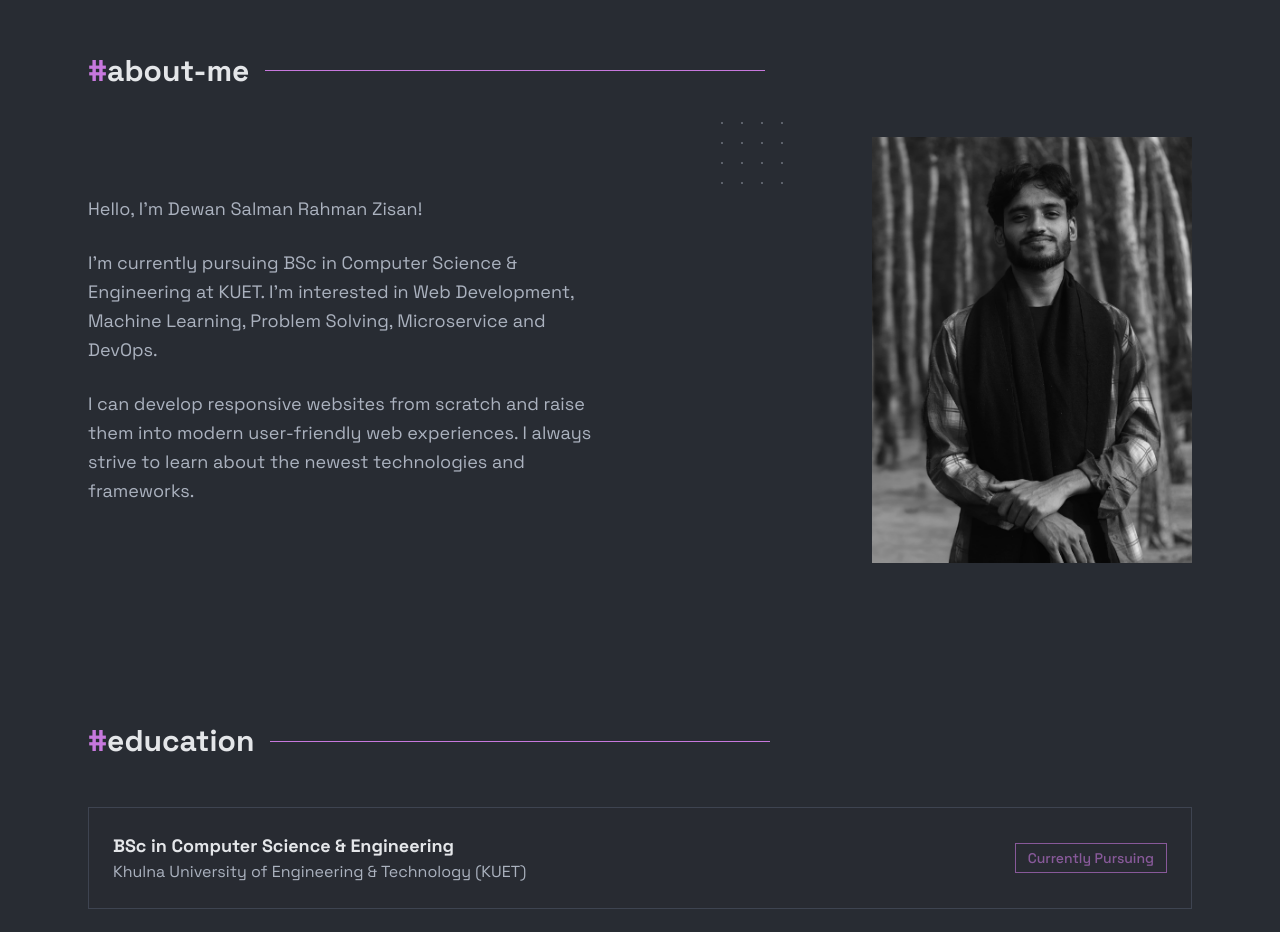
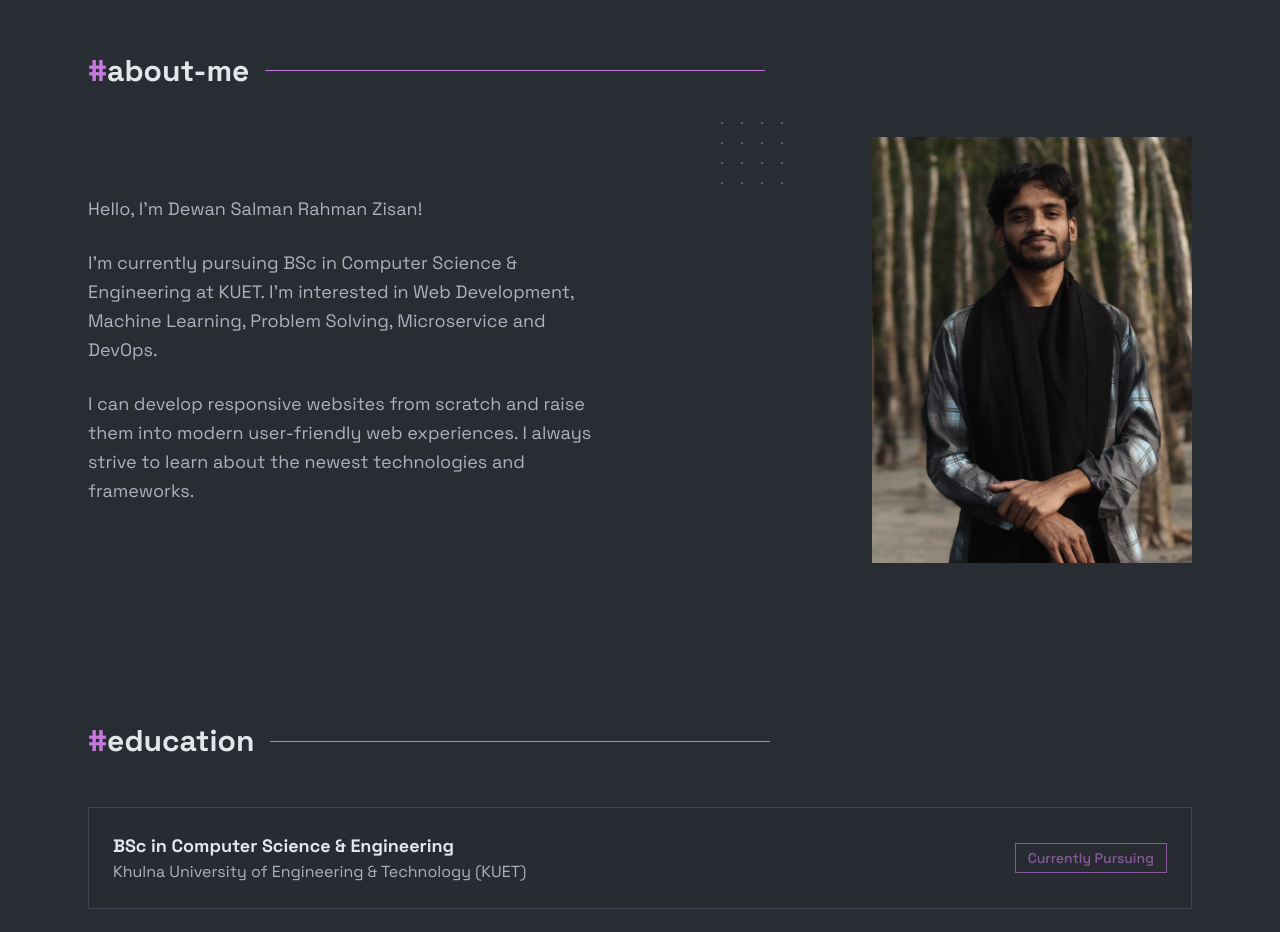
Before and after one commit to ripWr3ncH/zisan-portfolio, a Next.js app: page / in a window 1280 px wide. Shown: the part 2720-3652 px from the top of the page. Built offline with nearby package versions, Linux system fonts and the light colour scheme.

Commit message:
style: restore primary accent and set light theme background

```diff
--- a/src/app/globals.css
+++ b/src/app/globals.css
@@ -1,7 +1,7 @@
 @import "tailwindcss";
 
 @theme inline {
-  --color-primary: #c778dd;
+  --color-primary: var(--primary);
   --color-background: var(--bg);
   --color-surface: var(--surface);
   --color-text-primary: var(--text-1);
@@ -13,6 +13,7 @@
 /* ── Dark theme (default) ───────────────────────────── */
 :root,
 [data-theme="dark"] {
+  --primary: #c778dd;
   --bg: #282c33;
   --surface: rgba(40, 44, 51, 0.5);
   --text-1: #e4e6e9;
@@ -27,7 +28,8 @@
 
 /* ── Light theme ────────────────────────────────────── */
 [data-theme="light"] {
-  --bg: #FFFBF1;
+  --primary: #c778dd;
+  --bg: #eae1e1;
   --surface: rgba(255, 255, 255, 0.7);
   --text-1: #1e1e2e;
   --text-2: #555566;
--- a/src/components/sections/AboutMe.tsx
+++ b/src/components/sections/AboutMe.tsx
@@ -61,7 +61,7 @@ export default function AboutMe() {
                 src="/images/profile.jpg"
                 alt="Dewan Salman Rahman Zisan - portrait"
                 fill
-                className="object-cover grayscale hover:grayscale-0 transition-all duration-700"
+                className="object-cover transition-all duration-600 grayscale-20 hover:grayscale-0"
                 sizes="(max-width: 768px) 100vw, 320px"
               />
             </div>
```
